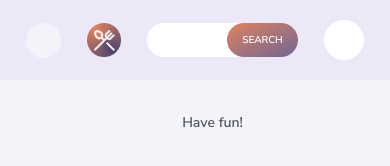
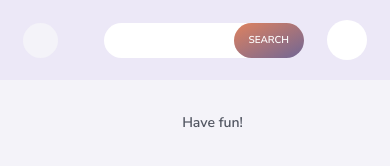
Before and after one commit to pejhvaman/ramify, a website built with Parcel: page index.html in a window 390 px wide. Built offline with nearby package versions, Linux system fonts and the light colour scheme.

Commit message:
started: to make responsive; with header

```diff
--- a/index.html
+++ b/index.html
@@ -90,6 +90,7 @@
         </nav>
       </header>
 
+      <main class="main">
         <div class="search-results">
           <ul class="results">
             <!-- <a href="#53065">recipe1</a>
@@ -249,8 +250,8 @@
             </svg>
           </a>
         </div>
-        -->
-      </div>
+        --></div>
+      </main>
     </div>
 
     <!-- <div class="overlay hidden"></div>
--- a/src/sass/_base.scss
+++ b/src/sass/_base.scss
@@ -38,20 +38,17 @@ body {
   width: 100%;
   max-width: 140rem;
   background-color: #fff;
-  display: grid;
-  margin: auto;
-  grid-template-rows: 8rem auto;
-  grid-template-columns: 1fr 2fr;
-  grid-template-areas:
-    "head head"
-    "list recipe";
+  margin-inline: auto;
+  display: flex;
+  flex-direction: column;
+}
 
-  @media only screen and (max-width: variables.$bp-medium) {
-    grid-template-rows: 8rem auto;
-    grid-template-columns: 1fr;
-    grid-template-areas:
-      "head"
-      "list"
-      "recipe";
+.main {
+  width: 100%;
+  display: flex;
+  flex-direction: column;
+
+  @media only screen and (min-width: variables.$bp-medium) {
+    flex-direction: row;
   }
 }
--- a/src/sass/_header.scss
+++ b/src/sass/_header.scss
@@ -1,23 +1,27 @@
 @use "./variables" as variables;
 
 .header {
-  grid-area: head;
   background-color: variables.$color-grey-light-1;
   display: flex;
   align-items: center;
+  align-content: center;
   justify-content: space-evenly;
   background-color: #ece8f7;
+  height: fit-content;
+  padding: 2rem 0;
 
   &__logo {
     margin-left: 0 1rem;
     height: 4.6rem;
     display: block;
+
     @media only screen and (max-width: variables.$bp-small) {
-      height: 3.4rem;
+      display: none;
     }
   }
+
   @media only screen and (min-width: variables.$bp-medium) {
-    padding: 0 6rem;
+    height: 10rem;
   }
 }
 
@@ -32,6 +36,7 @@
   place-items: center;
   font-size: 3rem;
   color: variables.$color-primary;
+  flex-shrink: 0;
 
   @media only screen and (min-width: variables.$bp-medium) {
     display: none;
@@ -44,6 +49,17 @@
   display: flex;
   align-items: center;
   transition: all 0.3s;
+  width: 20rem;
+  position: relative;
+  padding: 0.6rem 0;
+
+  @media only screen and (min-width: variables.$bp-small) {
+    width: 40rem;
+  }
+  @media only screen and (min-width: variables.$bp-medium) {
+    padding: 1.2rem 0;
+    width: 48rem;
+  }
 
   &:focus-within {
     transform: translateY(-2px);
@@ -56,7 +72,6 @@
     font-family: inherit;
     color: inherit;
     font-size: 1.7rem;
-    width: 8rem;
     padding-left: 2rem;
 
     &:focus {
@@ -72,11 +87,6 @@
 
     @media only screen and (min-width: variables.$bp-small) {
       padding-left: 3rem;
-      width: 18rem;
-    }
-
-    @media only screen and (min-width: variables.$bp-medium) {
-      width: 28rem;
     }
 
     @media only screen and (max-width: variables.$bp-medium) {
@@ -89,12 +99,20 @@
   &__btn {
     font-weight: 600;
     font-family: inherit;
+    position: absolute;
+    right: 0;
+    height: 100%;
   }
 }
 
 .nav {
   align-self: center;
-  height: 100%;
+  height: 4rem;
+
+  @media only screen and (min-width: variables.$bp-small) {
+    height: 4rem;
+    // width: 40rem;
+  }
 
   &__list {
     list-style: none;
@@ -104,7 +122,6 @@
 
   &__item {
     position: relative;
-    height: 100%;
     align-content: center;
   }
 
--- a/src/sass/_recipe.scss
+++ b/src/sass/_recipe.scss
@@ -5,6 +5,7 @@
   background-color: variables.$color-grey-light-1;
   min-height: 100vh;
   max-width: 100%;
+  width: 100%;
   overflow: hidden;
 
   // FIGURE
@@ -44,7 +45,7 @@
     transform: translate(-50%, 20%) skewY(-6deg);
     color: #fff;
     font-weight: 700;
-    font-size: 3.25rem;
+    font-size: 2rem;
     text-transform: uppercase;
     width: 50%;
     line-height: 1.95;
@@ -68,7 +69,7 @@
     display: flex;
     align-items: center;
     justify-content: space-evenly;
-    // padding: 3rem 0;
+    padding: 5rem 0;
   }
 
   &__info {
--- a/src/sass/_searchResults.scss
+++ b/src/sass/_searchResults.scss
@@ -9,9 +9,9 @@
   justify-items: flex-start;
   transition: all 0.3s ease;
 
-  // @media only screen and (max-width: variables.$bp-medium) {
-  //   display: none;
-  // }
+  @media only screen and (min-width: variables.$bp-large) {
+    display: flex;
+  }
 }
 
 .search-results.hidden {
```
Also changed, not shown: 1 other file. Lines whose indentation alone changed are shown as unchanged.
